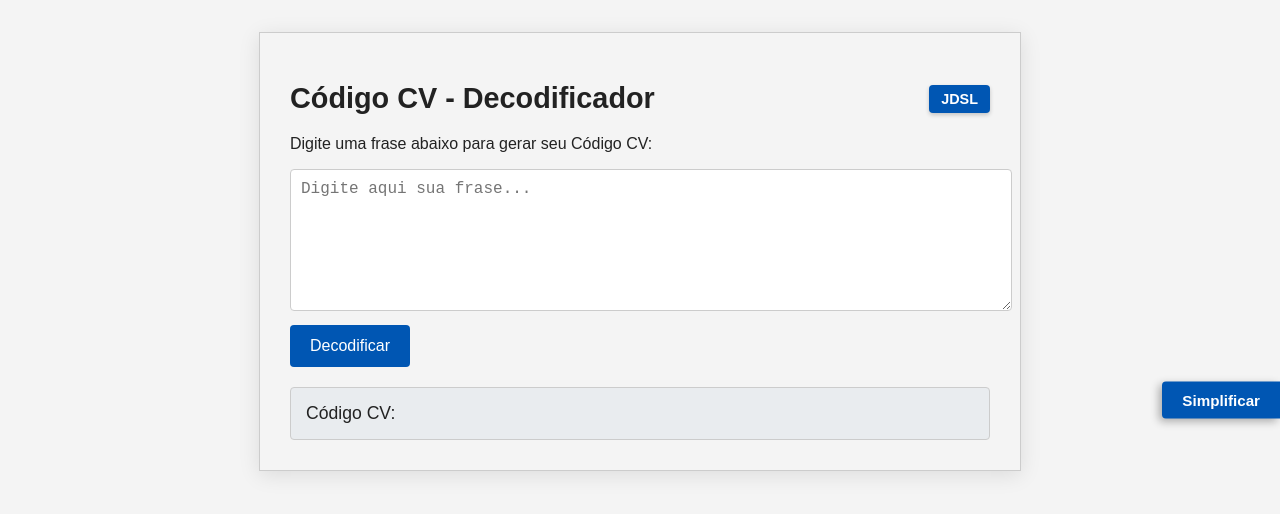
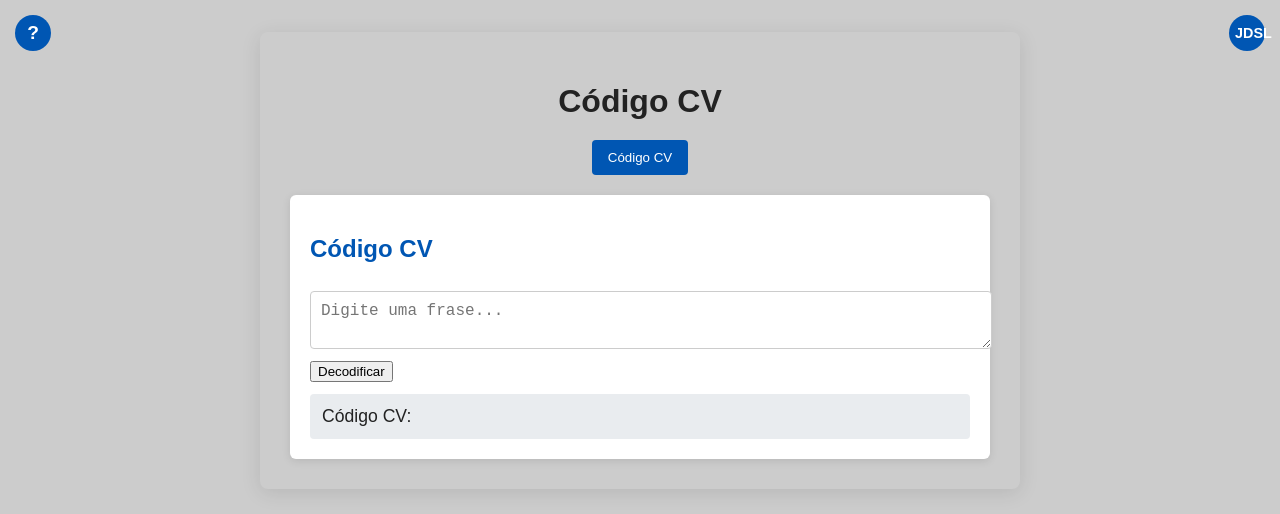
Before and after one commit to Lothus10/c-digo-cv, a plain HTML site: page index.html in a window 1280 px wide. Both pictures are taken after a click on the button "Decodificar". Drawn offline with Linux system fonts and the light colour scheme.

Commit message:
mudanças
remover calculadora e Morse, fundo cinza

```diff
--- a/index.html
+++ b/index.html
@@ -3,181 +3,157 @@
 <head>
   <meta charset="UTF-8" />
   <meta name="viewport" content="width=device-width, initial-scale=1" />
-  <title>Código CV - Decodificador</title>
+  <title>Código CV</title>
   <style>
     body {
-      font-family: 'Arial', sans-serif;
+      font-family: Arial, sans-serif;
+      max-width: 700px;
       margin: 2rem auto;
-      max-width: 700px;
-      background-color: #f4f4f4;
+      background: #ccc; /* fundo cinza */
       color: #222;
       padding: 30px;
-      border: 1px solid #ccc;
-      box-shadow: 0 4px 20px rgba(0, 0, 0, 0.1);
+      border-radius: 8px;
+      box-shadow: 0 4px 20px rgba(0,0,0,0.1);
+      position: relative;
     }
-
     h1 {
-      display: flex;
-      justify-content: space-between;
-      align-items: center;
-      font-size: 1.8rem;
+      text-align: center;
       margin-bottom: 20px;
     }
-
-    #selo {
-      background-color: #0056b3;
+    nav {
+      text-align: center;
+      margin-bottom: 20px;
+    }
+    nav button {
+      background: #0056b3;
       color: #fff;
-      font-size: 0.9rem;
-      padding: 6px 12px;
+      margin: 0 5px;
+      padding: 10px 16px;
+      border: none;
       border-radius: 4px;
       cursor: pointer;
-      font-weight: bold;
-      box-shadow: 0 2px 4px rgba(0,0,0,0.2);
-      transition: background 0.3s ease;
     }
-
-    #selo:hover {
-      background-color: #003d80;
+    nav button:hover {
+      background: #003d80;
     }
-
+    section {
+      background: #fff;
+      padding: 20px;
+      margin-top: 20px;
+      border-radius: 6px;
+      box-shadow: 0 2px 8px rgba(0,0,0,0.1);
+    }
+    h2 { color: #0056b3; }
     textarea {
       width: 100%;
-      height: 120px;
-      font-size: 1rem;
       padding: 10px;
-      border: 1px solid #ccc;
-      background: #fff;
-      color: #222;
-      border-radius: 4px;
-    }
-
-    button {
-      background-color: #0056b3;
-      color: #fff;
-      border: none;
-      padding: 12px 20px;
-      font-size: 1rem;
-      cursor: pointer;
-      border-radius: 4px;
-      margin-top: 10px;
-      transition: background-color 0.3s ease;
-    }
-
-    button:hover {
-      background-color: #003d80;
-    }
-
-    #resultado {
-      margin-top: 20px;
-      background-color: #e9ecef;
-      padding: 15px;
-      font-size: 1.1rem;
+      margin: 8px 0;
       border: 1px solid #ccc;
       border-radius: 4px;
+      font-size: 1rem;
     }
-
-    #simplificar-tab {
+    #resultado {
+      background: #e9ecef;
+      padding: 12px;
+      margin-top: 12px;
+      border-radius: 4px;
+      font-size: 1.1rem;
+    }
+    #btn-manual, #btn-selo {
       position: fixed;
-      top: 50%;
-      right: 0;
-      transform: translateY(-50%);
-      background-color: #0056b3;
-      color: white;
-      padding: 10px 20px;
-      border-top-left-radius: 4px;
-      border-bottom-left-radius: 4px;
-      font-size: 0.95rem;
-      font-weight: 600;
-      cursor: pointer;
-      box-shadow: -3px 3px 8px rgba(0,0,0,0.3);
-      user-select: none;
-    }
-
-    #simplificar-tab:hover {
-      background-color: #003d80;
-    }
-
-    #modal-bg {
-      position: fixed;
-      top:0; left:0; right:0; bottom:0;
-      background: rgba(0,0,0,0.6);
-      display: none;
-      justify-content: center;
-      align-items: center;
-      z-index: 2000;
-    }
-
-    #modal-content {
-      background: #fff;
-      color: #222;
-      padding: 25px 30px;
-      border-radius: 6px;
-      max-width: 400px;
-      box-shadow: 0 10px 25px rgba(0,0,0,0.3);
-    }
-
-    #modal-content h2 {
-      margin-top: 0;
-      font-size: 1.3rem;
-      color: #003d80;
-    }
-
-    #modal-content button {
-      margin-top: 20px;
-      background-color: #0056b3;
+      top: 15px;
+      width: 36px;
+      height: 36px;
+      border-radius: 50%;
+      background: #0056b3;
       color: #fff;
-      border-radius: 4px;
-      padding: 8px 18px;
+      font-size: 1.2rem;
+      font-weight: bold;
       border: none;
       cursor: pointer;
-      font-size: 0.95rem;
+      z-index: 3000;
     }
-
-    #modal-content button:hover {
-      background-color: #003d80;
+    #btn-manual { left: 15px; }
+    #btn-selo { right: 15px; font-size: 0.9rem; font-weight: bold; }
+    .modal-bg {
+      position: fixed;
+      top:0; left:0; width:100%; height:100%;
+      background: rgba(0,0,0,0.6);
+      display:none;
+      justify-content:center;
+      align-items:center;
+      z-index:2000;
     }
+    .modal-content {
+      background: #fff;
+      padding: 25px;
+      border-radius: 6px;
+      width:90%;
+      max-width:400px;
+      max-height:80vh;
+      overflow-y:auto;
+    }
+    .modal-content h2 { margin-top:0; color:#003d80; }
+    .modal-content button { margin-top:12px; }
+    a { color: #0056b3; text-decoration: none; }
+    a:hover { text-decoration: underline; }
   </style>
 </head>
 <body>
 
-<h1>
-  Código CV - Decodificador
-  <div id="selo" title="Informações do projeto">JDSL</div>
-</h1>
+<h1>Código CV</h1>
 
-<p>Digite uma frase abaixo para gerar seu Código CV:</p>
+<!-- Botões flutuantes -->
+<button id="btn-manual" title="Manual de uso">?</button>
+<button id="btn-selo" title="Sobre o projeto">JDSL</button>
 
-<textarea id="frase" placeholder="Digite aqui sua frase..."></textarea>
-<br />
-<button onclick="decodificar()">Decodificar</button>
+<nav>
+  <button onclick="mostrar('cv')">Código CV</button>
+</nav>
 
-<div id="resultado"></div>
+<section id="cv">
+  <h2>Código CV</h2>
+  <textarea id="frase" placeholder="Digite uma frase..."></textarea>
+  <button onclick="decodificarCV()">Decodificar</button>
+  <div id="resultado"></div>
+</section>
 
-<div id="simplificar-tab" title="Clique para simplificar o código CV">
-  Simplificar
+<!-- Modal: MANUAL -->
+<div id="modal-manual-bg" class="modal-bg">
+  <div class="modal-content">
+    <h2>Manual de Uso</h2>
+    <h3>Código CV</h3>
+    <p>Conta quantas consoantes existem entre vogais.</p>
+    <button onclick="document.getElementById('modal-manual-bg').style.display='none'">Fechar</button>
+  </div>
 </div>
 
-<div id="modal-bg">
-  <div id="modal-content">
-    <h2>Sobre este projeto</h2>
+<!-- Modal: JDSL -->
+<div id="modal-selo-bg" class="modal-bg">
+  <div class="modal-content">
+    <h2>Sobre este Projeto</h2>
     <p><strong>Nome:</strong> Código CV</p>
     <p><strong>Criador:</strong> Jeferson dos Santos Lucena</p>
+    <p><strong>Instagram:</strong> <a href="https://instagram.com/lucenaxr" target="_blank">@lucenaxr</a></p>
     <p><strong>Colaborador técnico:</strong> ChatGPT</p>
     <p><strong>Data de criação:</strong> 30 de junho de 2025</p>
-    <p><strong>Descrição:</strong> Uma nova forma divertida e lógica de codificar frases com base em contagens entre vogais.</p>
-    <button id="fechar-modal">Fechar</button>
+    <button onclick="document.getElementById('modal-selo-bg').style.display='none'">Fechar</button>
   </div>
 </div>
 
 <script>
-  function decodificar() {
+  function mostrar(sec) {
+    document.getElementById('cv').style.display = sec === 'cv' ? 'block' : 'none';
+    document.getElementById('resultado').innerText = '';
+    window.codigoCV = null;
+  }
+  mostrar('cv');
+
+  function decodificarCV() {
     const frase = document.getElementById('frase').value.toLowerCase();
     const vogais = ['a','e','i','o','u'];
-    let contagem = 0;
-    let resultado = [];
-
-    for (let i = 0; i < frase.length; i++) {
-      const letra = frase[i];
+    let contagem = 0, resultado = [];
+    for (let letra of frase) {
       if (!/[a-z]/.test(letra)) continue;
       if (vogais.includes(letra)) {
         resultado.push(contagem);
@@ -187,55 +163,21 @@
       }
     }
     if (contagem > 0) resultado.push(contagem);
-
     window.codigoCV = resultado;
     document.getElementById('resultado').innerText = 'Código CV: ' + resultado.join(' ');
   }
 
-  function simplificarCodigo(arr) {
-    if (!arr || arr.length === 0) return [];
+  // Abrir modais
+  document.getElementById('btn-manual').onclick = () => {
+    document.getElementById('modal-manual-bg').style.display = 'flex';
+  };
+  document.getElementById('btn-selo').onclick = () => {
+    document.getElementById('modal-selo-bg').style.display = 'flex';
+  };
 
-    let simplificado = arr.map(num => {
-      while (num % 2 === 0 && num > 1) {
-        num = num / 2;
-      }
-      return num;
-    });
-
-    simplificado = simplificado.filter(num => num !== 0 && num % 2 === 0);
-    return simplificado;
-  }
-
-  document.getElementById('simplificar-tab').addEventListener('click', () => {
-    if (!window.codigoCV) {
-      alert('Por favor, decodifique uma frase primeiro.');
-      return;
-    }
-    const simplificado = simplificarCodigo(window.codigoCV);
-    if(simplificado.length === 0) {
-      document.getElementById('resultado').innerText = 'Código simplificado: vazio';
-    } else {
-      document.getElementById('resultado').innerText = 'Código CV Simplificado: ' + simplificado.join(' ');
-    }
-  });
-
-  const selo = document.getElementById('selo');
-  const modalBg = document.getElementById('modal-bg');
-  const fecharModal = document.getElementById('fechar-modal');
-
-  selo.addEventListener('click', () => {
-    modalBg.style.display = 'flex';
-  });
-
-  fecharModal.addEventListener('click', () => {
-    modalBg.style.display = 'none';
-  });
-
-  modalBg.addEventListener('click', (e) => {
-    if (e.target === modalBg) {
-      modalBg.style.display = 'none';
-    }
-  });
+  window.onclick = e => {
+    if (e.target.classList.contains('modal-bg')) e.target.style.display = 'none';
+  };
 </script>
 
 </body>
```
